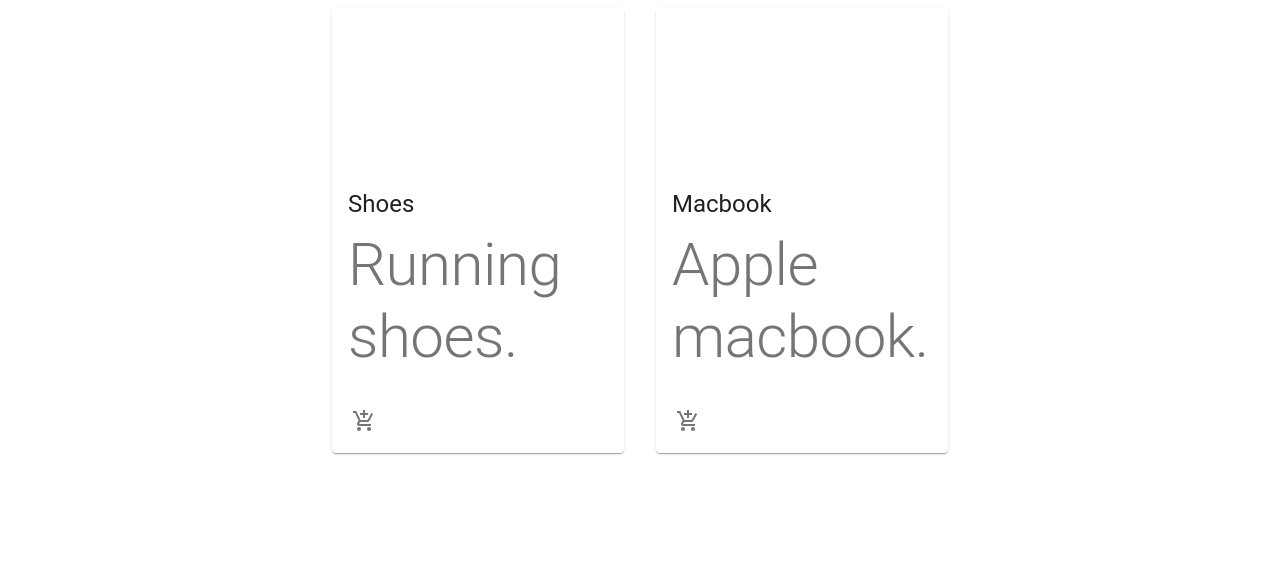
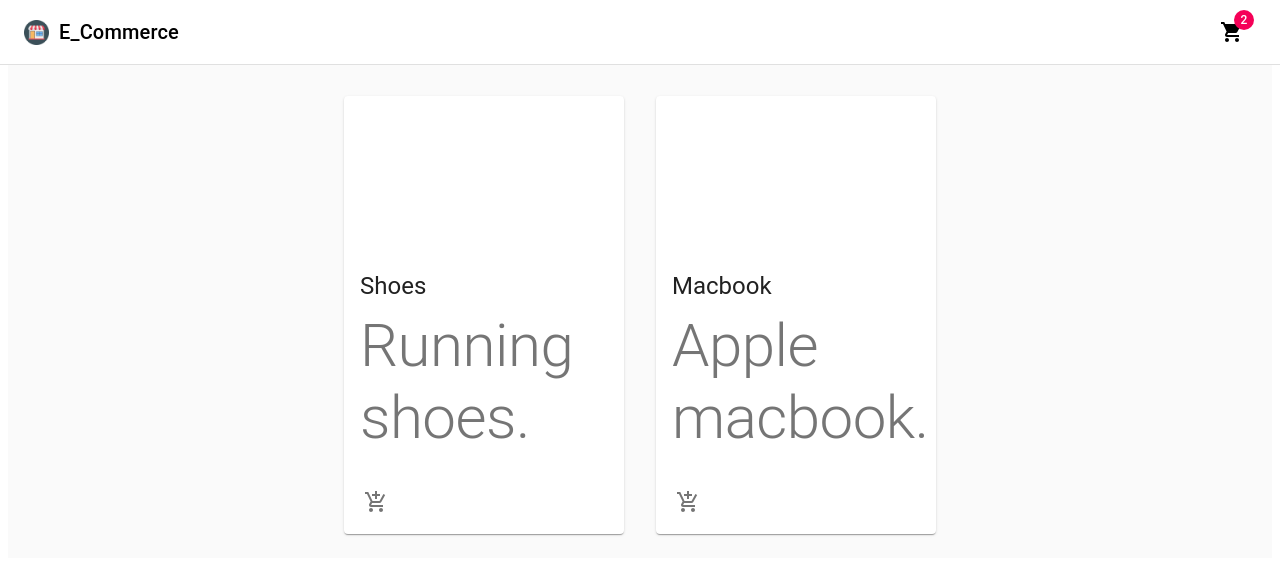
Before and after one commit to mattburnett-repo/e_commerce, a React (Create React App) app: page / in a window 1280 px wide. Shown: the top 574 px of the page. Built offline with nearby package versions, Linux system fonts and the light colour scheme.

Commit message:
second commit. navbar functionality

```diff
--- a/src/App.js
+++ b/src/App.js
@@ -1,9 +1,14 @@
 import React from 'react'
-import Products from './components/Products/Products';
+
+// import Products from './components/Products/Products';
+// import Navbar from './Navbar/Navbar'
+
+import { Products, Navbar } from './components'
 
 const App = () => {
     return (
         <div>
+            <Navbar />
             <Products />
         </div>
     )
--- /dev/null
+++ b/src/components/Navbar/Navbar.jsx
@@ -0,0 +1,34 @@
+import React from 'react';
+import { AppBar, Toolbar, IconButton, Badge, MenuItem, Menu, Typography } from '@material-ui/core';
+import { ShoppingCart } from '@material-ui/icons'
+
+import logo from '../../assets/commerce.png'
+import useStyles from './styles.js'
+
+const NavBar = () => {
+    const classes = useStyles();
+
+    return (
+        <>
+            <AppBar position="fixed" className={classes.appBar} color="inherit">
+                <Toolbar>
+                    <Typography variant="h6" className={classes.title} color="inherit" >
+                        <img src={logo} alt="Commerce.js" height="25px" className={classes.image} />
+                        E_Commerce
+                    </Typography>
+                    <div className={classes.grow} />
+                    <div className={classes.button}>
+                        <IconButton aria-label="Show cart items" color="inherit">
+                            <Badge badgeContent={2} color="secondary">
+                                <ShoppingCart />
+                            </Badge>
+                        </IconButton>
+                    </div>
+                </Toolbar>
+            </AppBar>
+
+        </>
+    )
+}
+
+export default NavBar
--- /dev/null
+++ b/src/components/Navbar/styles.js
@@ -0,0 +1,68 @@
+import { makeStyles, fade } from '@material-ui/core/styles';
+
+const drawerWidth = 0;
+
+export default makeStyles((theme) => ({
+  appBar: {
+    boxShadow: 'none',
+    borderBottom: '1px solid rgba(0, 0, 0, 0.12)',
+    [theme.breakpoints.up('sm')]: {
+      width: `calc(100% - ${drawerWidth}px)`,
+      marginLeft: drawerWidth,
+    },
+  },
+  title: {
+    flexGrow: 1,
+    alignItems: 'center',
+    display: 'flex',
+    textDecoration: 'none',
+  },
+  image: {
+    marginRight: '10px',
+  },
+  menuButton: {
+    marginRight: theme.spacing(2),
+    [theme.breakpoints.up('sm')]: {
+      display: 'none',
+    },
+  },
+  grow: {
+    flexGrow: 1,
+  },
+  search: {
+    position: 'relative',
+    borderRadius: theme.shape.borderRadius,
+    backgroundColor: fade(theme.palette.common.white, 0.15),
+    '&:hover': {
+      backgroundColor: fade(theme.palette.common.white, 0.25),
+    },
+    marginRight: theme.spacing(2),
+    marginLeft: 0,
+    width: '100%',
+    [theme.breakpoints.up('sm')]: {
+      width: 'auto',
+    },
+  },
+  searchIcon: {
+    padding: theme.spacing(0, 2),
+    height: '100%',
+    position: 'absolute',
+    pointerEvents: 'none',
+    display: 'flex',
+    alignItems: 'center',
+    justifyContent: 'center',
+  },
+  inputRoot: {
+    color: 'inherit',
+  },
+  inputInput: {
+    padding: theme.spacing(1, 1, 1, 0),
+    // vertical padding + font size from searchIcon
+    paddingLeft: `calc(1em + ${theme.spacing(4)}px)`,
+    transition: theme.transitions.create('width'),
+    width: '100%',
+    [theme.breakpoints.up('md')]: {
+      width: '20ch',
+    },
+  },
+}));
--- a/src/components/Products/Products.jsx
+++ b/src/components/Products/Products.jsx
@@ -2,6 +2,7 @@
 import { Grid } from '@material-ui/core';
 
 import Product from './Product/Product';
+import useStyles from './styles'
 
 const products = [
     {id: 1, name: 'Shoes', description: 'Running shoes.' },
@@ -9,8 +10,11 @@
 ]
 
 const Products = ( {product} ) => {
+    const classes = useStyles();
+
     return (
-    <main>
+    <main className={classes.content}>
+        <div className={classes.toolbar}/>
         <Grid container justify="center" spacing={4}>
             {products.map((product) => (
                 <Grid item key={product.id} xs={12} sm={6} md={4} lg={3}>
--- /dev/null
+++ b/src/components/Products/styles.js
@@ -0,0 +1,13 @@
+import { makeStyles } from '@material-ui/core/styles';
+
+export default makeStyles((theme) => ({
+  toolbar: theme.mixins.toolbar,
+  content: {
+    flexGrow: 1,
+    backgroundColor: theme.palette.background.default,
+    padding: theme.spacing(3),
+  },
+  root: {
+    flexGrow: 1,
+  },
+}));
--- /dev/null
+++ b/src/components/index.js
@@ -0,0 +1,2 @@
+export { default as Navbar } from './Navbar/Navbar'
+export { default as Products } from './Products/Products'
```
Also changed, not shown: src/assets/commerce.png (added).
